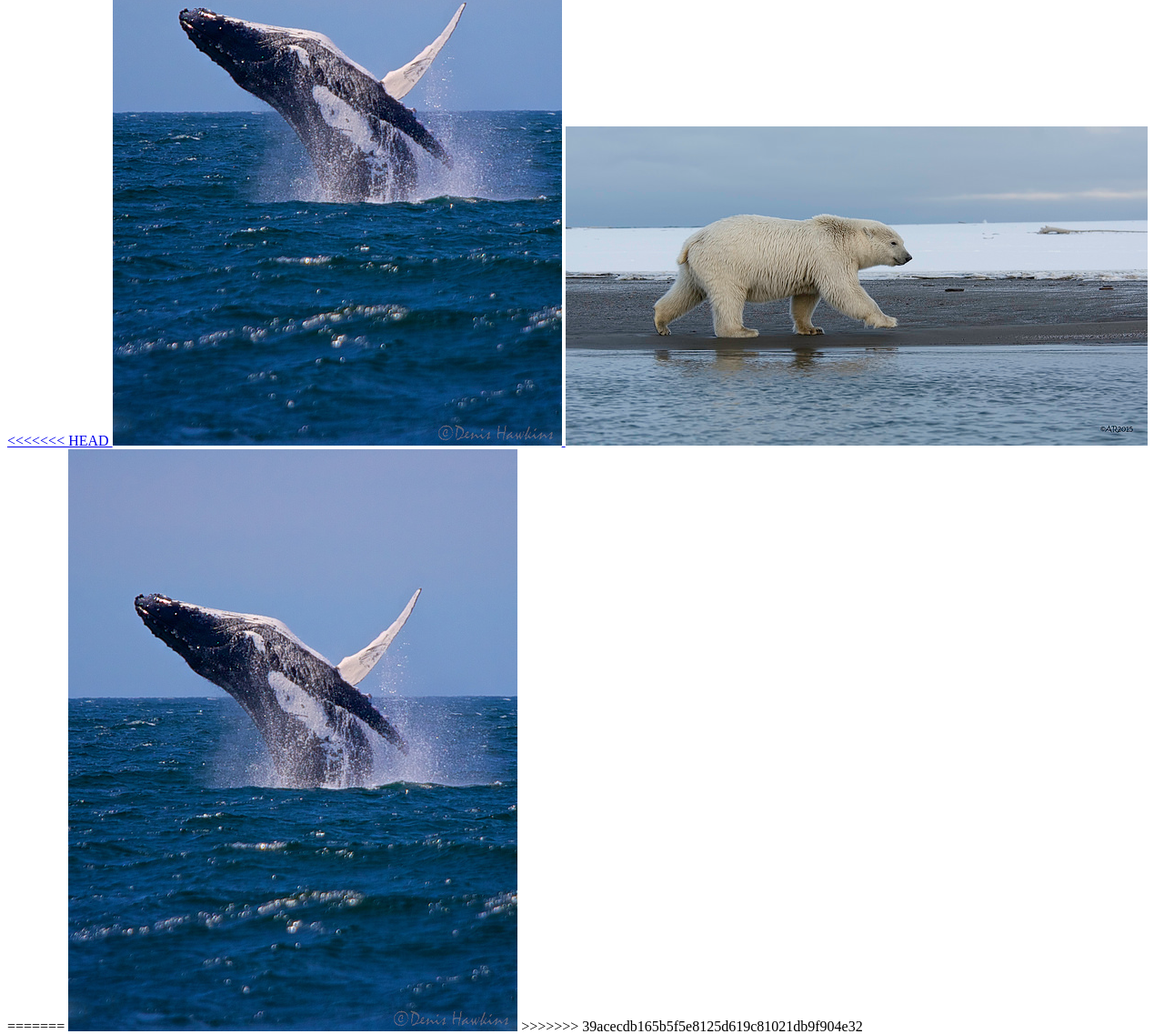
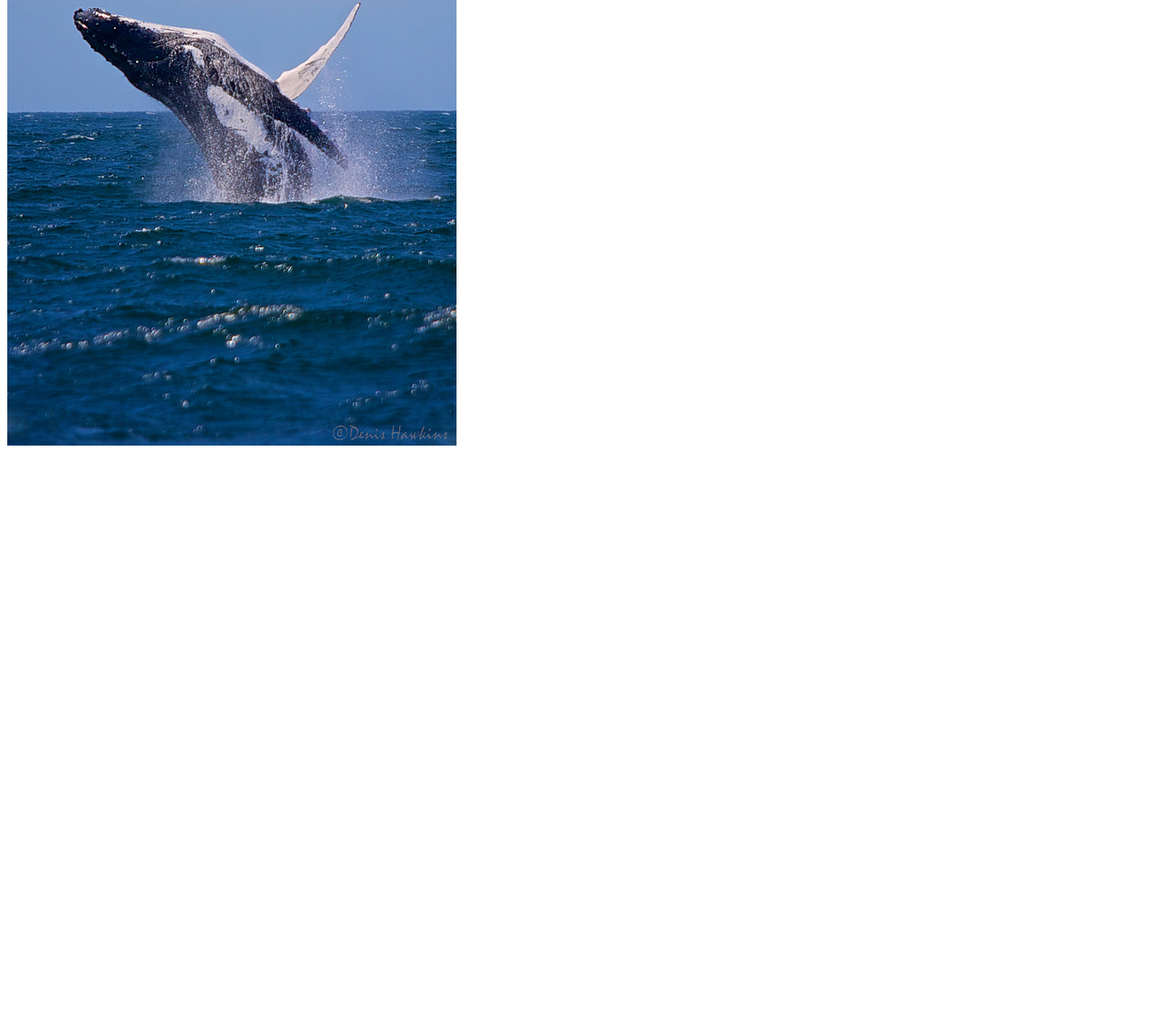
Before and after one commit to ColbyTaylor12/website, a website: page index.html in a window 1280 px wide. Shown: the part 298-1435 px from the top of the page at 91% size. After the commit the page ends 800 px from the top, so only its background shows below. Drawn offline with Linux system fonts and the light colour scheme.

```diff
--- a/index.html
+++ b/index.html
@@ -2,19 +2,14 @@
 <html>
     <head>
         <title>A whale of a greeting</title>
+        <meta charset="utf-8">
     </head>
     <body>
         <h1>hello, world</h1>
         <a href="about.html">About this project</a>
         <p>Call me Ishmael.</p>
         <a href="https://www.flickr.com/photos/28883788@N04/10097824543">
-<<<<<<< HEAD
           <img src="images/breaching_whale.jpg">
           </a>
-          <img src="images/polar_bear.jpg" alt="Polar bear">
-=======
-            <img src="images/breaching_whale.jpg">
-            </a>
->>>>>>> 39acecdb165b5f5e8125d619c81021db9f904e32
     </body>
 </html>
```
Also changed, not shown: about.html (+3 -1 lines).
